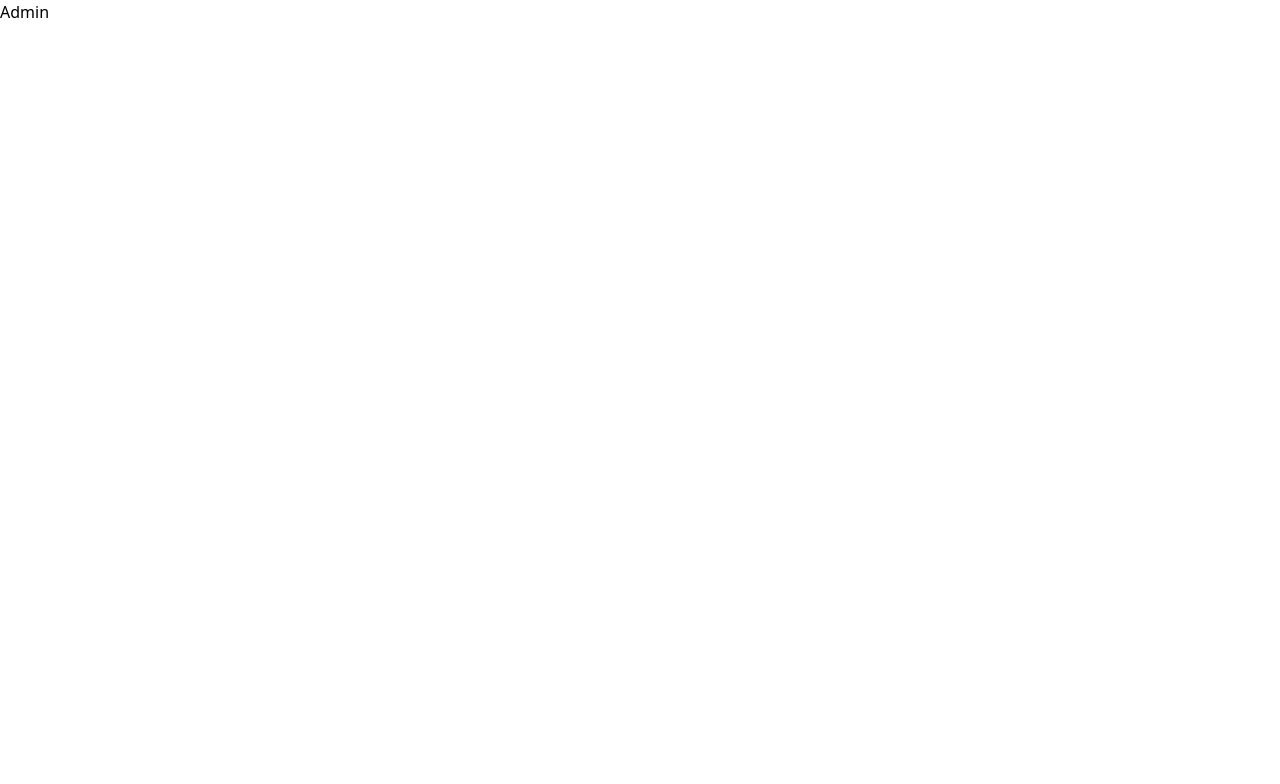
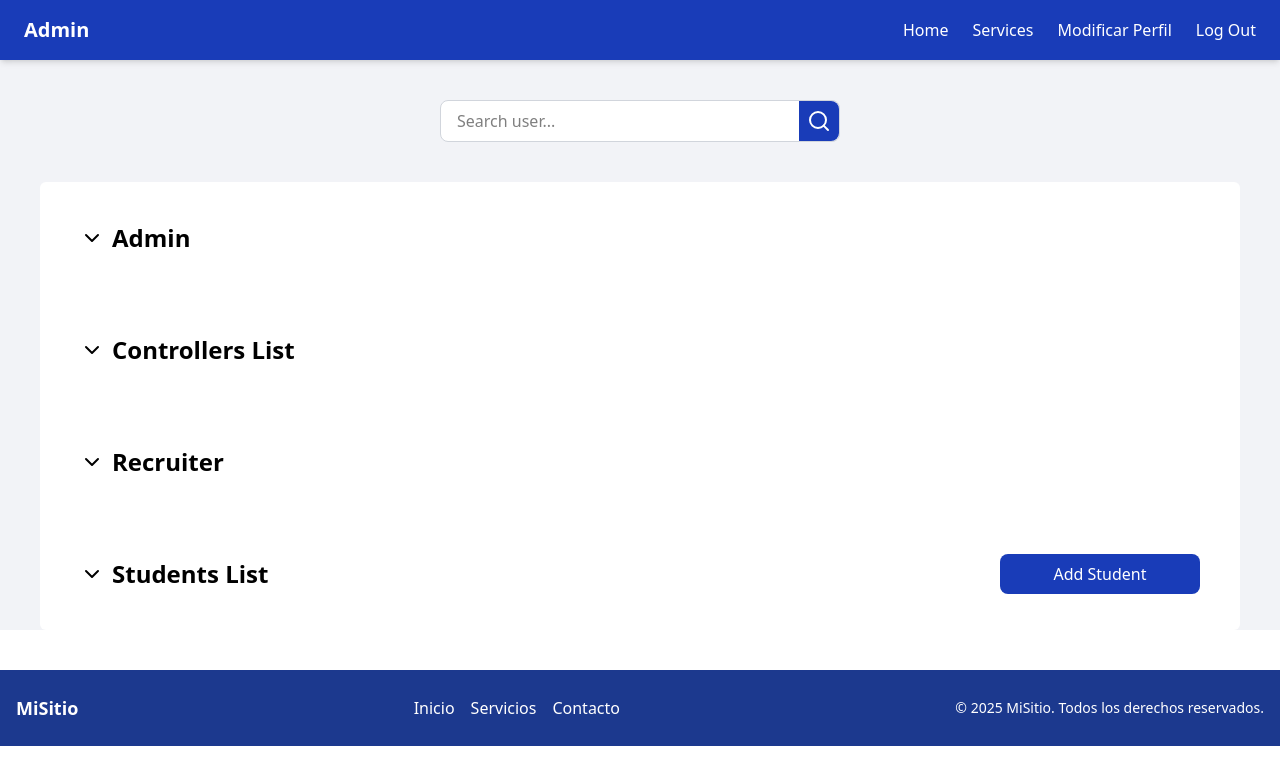
Before and after one commit to yamkrun/horas-de-servicio, a React (Vite) app: page /Admin in a window 1280 px wide. Shown: the top 784 px of the page. Built offline with nearby package versions, Linux system fonts and the light colour scheme.

Commit message:
home Admin

```diff
--- a/package.json
+++ b/package.json
@@ -4,7 +4,7 @@
   "version": "0.0.0",
   "type": "module",
   "scripts": {
-    "dev": "vite",
+    "dev": "vite --host",
     "build": "vite build",
     "lint": "eslint .",
     "preview": "vite preview"
--- /dev/null
+++ b/src/Hooks/useData.jsx
@@ -0,0 +1,26 @@
+import React from "react";
+import { useEffect, useState } from "react";
+import axios from "axios";
+
+const url = "https://www.hs-service.api.crealape.com/api/v1/users";
+export default function useData() {
+  const [data, setData] = useState([]);
+  const [loading, setLoading] = useState(true);
+  const [error, setError] = useState(null);
+
+  useEffect(() => {
+    setLoading(true);
+    axios
+      .get(url)
+      .then((res) => {
+        setData(res.data);
+        setError(null);
+      })
+      .catch((err) => {
+        setError(err);
+        setData([]);
+      })
+      .finally(() => setLoading(false));
+  }, [url]);
+  return { data, loading, error };
+}
--- /dev/null
+++ b/src/components/HeaderAdmin.jsx
@@ -0,0 +1,50 @@
+import React from "react";
+import { FiMenu } from "react-icons/fi";
+export default function HeaderAdmin({ menuOpen, setMenuOpen }) {
+  return (
+    <div>
+      <header className="bg-blue-800 text-white px-6 py-4 shadow-md flex justify-between items-center relative">
+        <div className="text-xl font-bold">Admin</div>
+
+        <nav className="hidden md:flex gap-6">
+          <a href="#" className="hover:underline">
+            Home
+          </a>
+          <a href="#" className="hover:underline">
+            Services
+          </a>
+          <a href="#" className="hover:underline">
+            Modificar Perfil
+          </a>
+          <a href="#" className="hover:underline">
+            Log Out
+          </a>
+        </nav>
+
+        <button
+          onClick={() => setMenuOpen(!menuOpen)}
+          className="md:hidden bg-blue-800 text-white font-bold text-3xl px-3 py-1 rounded-lg shadow hover:bg-gray-200"
+        >
+          <FiMenu />
+        </button>
+
+        {menuOpen && (
+          <div className="absolute top-16 right-6 bg-[#ffffff] text-black shadow-lg flex flex-col items-start p-4 gap-4 md:hidden">
+            <a href="#" className="hover:bg-gray-200">
+              Home
+            </a>
+            <a href="#" className="hover:bg-gray-200">
+              Services
+            </a>
+            <a href="#" className="hover:bg-gray-200">
+              Modificar Perfil
+            </a>
+            <a href="#" className="hover:bg-gray-200">
+              Log Out
+            </a>
+          </div>
+        )}
+      </header>
+    </div>
+  );
+}
--- /dev/null
+++ b/src/components/TableUsers.jsx
@@ -0,0 +1,37 @@
+import React from "react";
+
+export default function TableUsers() {
+  return (
+    <div class="overflow-x-auto p-6">
+      <table class="min-w-full border border-gray-300 text-left border-collapse">
+        <thead class="bg-gray-300 text-black">
+          <tr>
+            <th class="px-4 py-2 border border-gray-300">Nombre completo</th>
+            <th class="px-4 py-2 border border-gray-300">Apellido</th>
+            <th class="px-4 py-2 border border-gray-300">Email</th>
+            <th class="px-4 py-2 border border-gray-300">Phone</th>
+            <th class="px-4 py-2 border border-gray-300">Role</th>
+            <th class="px-4 py-2 border border-gray-300">Status</th>
+          </tr>
+        </thead>
+        <tbody>
+          {data.map((user, index) => {
+            <tr key={index} class="hover:bg-blue-100">
+              <td class="px-4 py-2 border border-gray-300">
+                {user.f_name}+{user.m_name}
+              </td>
+              <td class="px-4 py-2 border border-gray-300">
+                {user.f_lastname}
+                {user.m_lastname}
+              </td>
+              <td class="px-4 py-2 border border-gray-300">{user.email}</td>
+              <td class="px-4 py-2 border border-gray-300">{user.phone}</td>
+              <td class="px-4 py-2 border border-gray-300">{user.role.name}</td>
+              <td class="px-4 py-2 border border-gray-300">{user.status}</td>
+            </tr>;
+          })}
+        </tbody>
+      </table>
+    </div>
+  );
+}
--- a/src/pages/Admin.jsx
+++ b/src/pages/Admin.jsx
@@ -1,9 +1,85 @@
-import React from "react";
+import { useEffect, useState } from "react";
+import HeaderAdmin from "../components/HeaderAdmin";
+import { FiSearch } from "react-icons/fi";
+import { FiChevronDown } from "react-icons/fi";
+import useData from "../Hooks/useData";
+import TableUsers from "../components/TableUsers";
 
 export default function Admin() {
+  const [menuOpen, setMenuOpen] = useState(false);
+  {
+    /*const { data, loading, error } = useData();*/
+  }
+
+  {
+    /* if (loading) return <p className="p-6">Cargando usuarios...</p>;
+  if (error)
+    return <p className="p-6 text-red-500">Error al cargar: {error.message}</p>;*/
+  }
+
   return (
-    <div>
-      <p>Admin</p>
-    </div>
+    <>
+      <HeaderAdmin menuOpen={menuOpen} setMenuOpen={setMenuOpen} />
+      <main className="bg-[#f2f3f7]">
+        <div className="pt-10">
+          <div className="flex border bg-[#ffffff] border-gray-300 rounded-lg items-center gap-4 w-100 mx-auto">
+            <input
+              type="text"
+              placeholder="Search user..."
+              className="flex-1 pl-4 py-2 rounded-lg  outline-none "
+            />
+            <button className="p-2 bg-blue-800 text-white rounded-r-lg text-2xl hover:bg-blue-600 cursor-pointer focus:bg-blue-600 transition">
+              <FiSearch />
+            </button>
+          </div>
+        </div>
+        <div className="bg-[#ffffff] my-5 mx-2 rounded-md md:m-10">
+          <h2 className="text-2xl font-bold p-10 flex items-center gap-2">
+            <FiChevronDown />
+            Admin
+          </h2>
+          <h2 className="text-2xl font-bold p-10 flex items-center gap-2">
+            <FiChevronDown />
+            Controllers List
+          </h2>
+          <h2 className="text-2xl font-bold p-10 flex items-center gap-2">
+            <FiChevronDown />
+            Recruiter
+          </h2>
+
+          <div className="flex flex-col md:flex-row md:items-center  md:justify-between px-10">
+            <h2 className="text-2xl font-bold my-10 flex items-center gap-2">
+              <FiChevronDown /> Students List
+            </h2>
+            <button className="px-6 py-2 bg-blue-800 w-50 text-white rounded-lg hover:bg-blue-600 cursor-pointer focus:bg-blue-600 transition">
+              Add Student
+            </button>
+          </div>
+        </div>
+      </main>
+
+      <footer className="bg-blue-900 text-white py-6">
+        <div className="container mx-auto px-4 flex flex-col md:flex-row justify-between items-center gap-4">
+          <div className="text-lg font-semibold">MiSitio</div>
+          <nav className="flex flex-col md:flex-row items-center gap-4">
+            <a href="#" className="hover:underline">
+              Inicio
+            </a>
+            <a href="#" className="hover:underline">
+              Servicios
+            </a>
+            <a href="#" className="hover:underline">
+              Contacto
+            </a>
+          </nav>
+
+          <div className="text-sm text-center md:text-right">
+            © {new Date().getFullYear()} MiSitio. Todos los derechos reservados.
+          </div>
+        </div>
+      </footer>
+
+      {/*<TableUsers data={data} />*/}
+    </>
   );
 }
```
